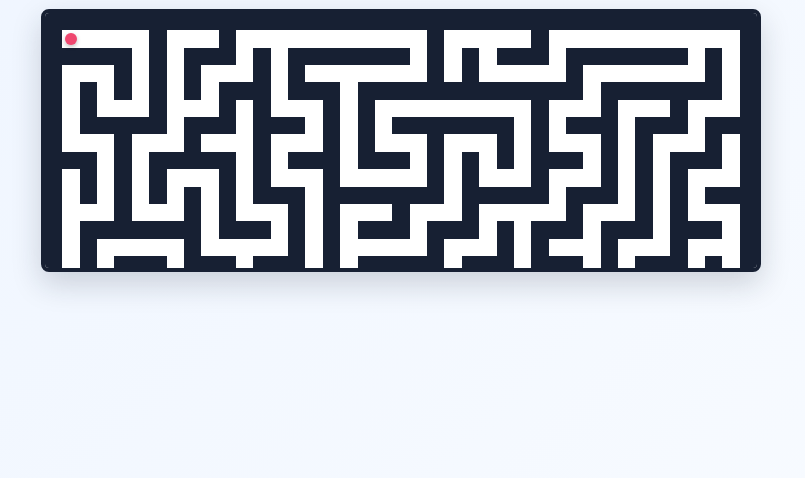
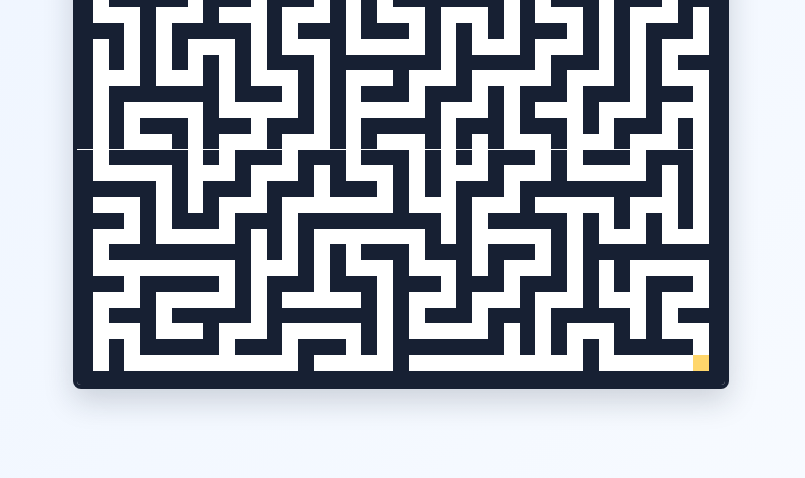
Before and after one commit to kaho41864874-creator/11-17-, a plain HTML site: page index.html in a window 1280 px wide. Shown: the part 322-800 px from the top of the page, without its empty margins (239-1044 px from the left). Drawn offline with Linux system fonts and the light colour scheme.

Commit message:
ゴール表示

```diff
--- a/script.js
+++ b/script.js
@@ -74,6 +74,7 @@ let gameFinished = false;
 function createMaze() {
   mazeLayout = generateMaze(mazeRows, mazeColumns);
   mazeElement.style.setProperty("--columns", mazeLayout[0].length);
+  mazeElement.style.setProperty("--rows", mazeLayout.length);
   mazeElement.replaceChildren();
 
   mazeLayout.forEach((row, rowIndex) => {
--- a/style.css
+++ b/style.css
@@ -17,7 +17,7 @@ body {
 }
 
 .game {
-  width: min(92vw, 720px);
+  width: min(92vw, 720px, 82svh);
   text-align: center;
 }
 
@@ -55,10 +55,11 @@ button:hover {
 }
 
 .maze {
-  --columns: 21;
+  --columns: 41;
+  --rows: 31;
   display: grid;
   grid-template-columns: repeat(var(--columns), 1fr);
-  aspect-ratio: var(--columns) / 15;
+  aspect-ratio: var(--columns) / var(--rows);
   overflow: hidden;
   border: 4px solid #172033;
   border-radius: 8px;
```
